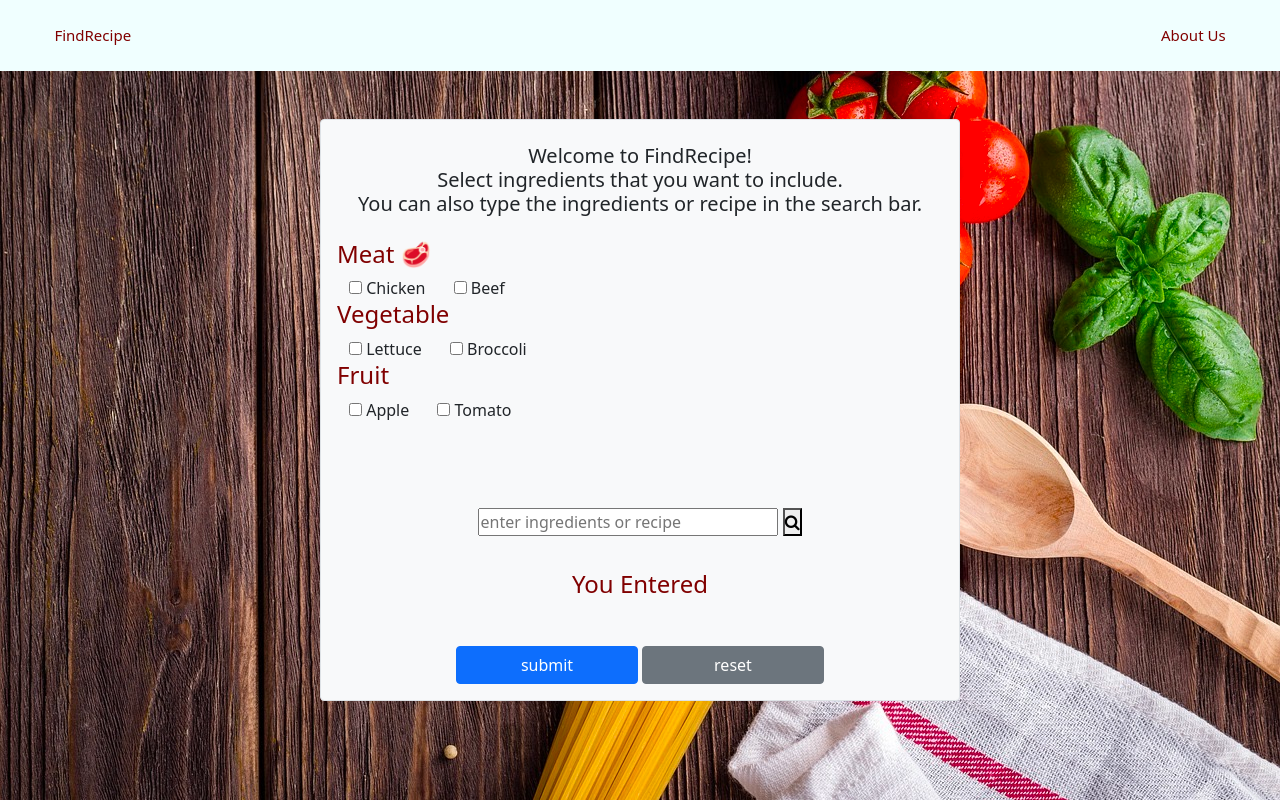
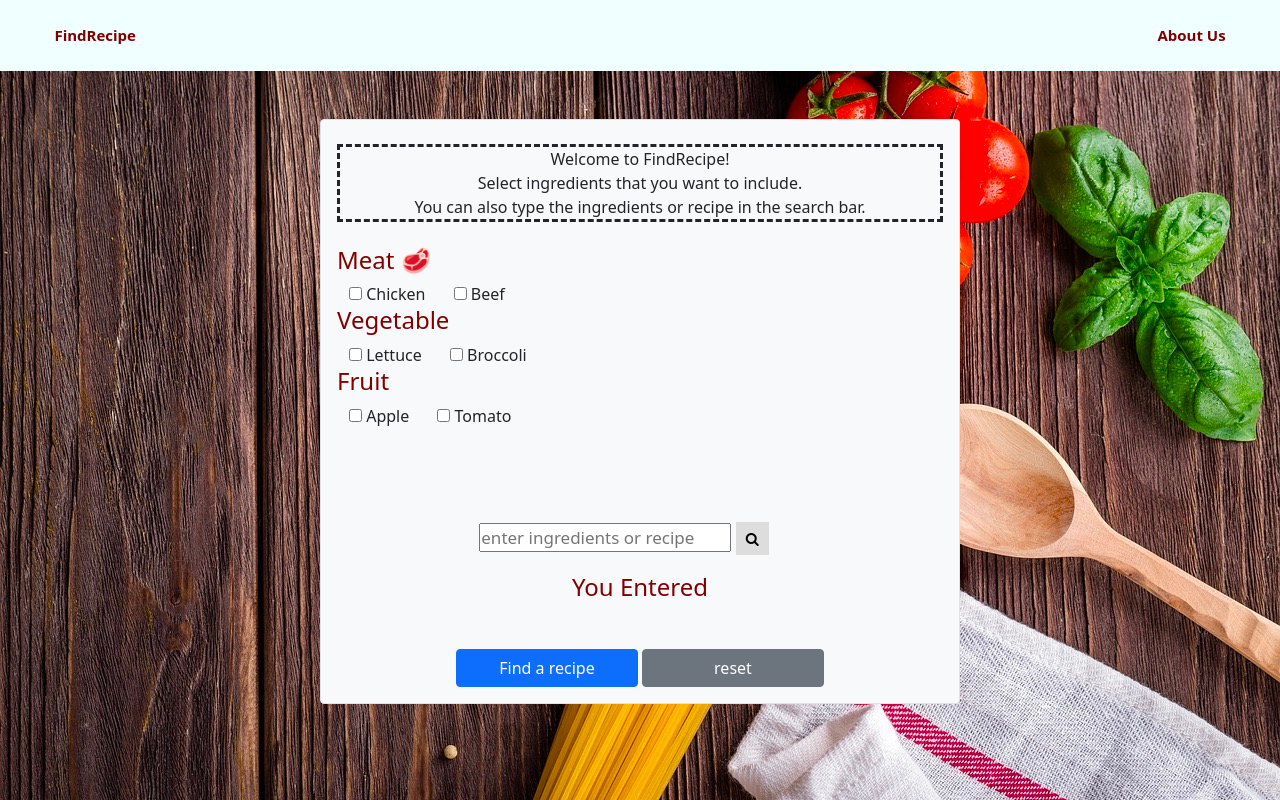
Before and after one commit to imOnVacation/recipe-app, a website: page index.html in a window 1280 px wide. Drawn offline with nearby package versions, Linux system fonts and the light colour scheme.

Commit message:
added border of the intro

```diff
--- a/index.html
+++ b/index.html
@@ -30,11 +30,11 @@
       </div>
     </div>
     <form class="bg-light border rounded w-50 mx-auto mt-5 p-3">
-      <h5 class="mt-2 mb-4 text-center">
+      <p class="intro-msg mt-2 mb-4 text-center">
         Welcome to FindRecipe!<br />
         Select ingredients that you want to include.<br />
         You can also type the ingredients or recipe in the search bar.
-      </h5>
+      <p>
       <script src="https://ajax.googleapis.com/ajax/libs/jquery/2.1.1/jquery.min.js"></script>
       <div id="Food" style="width: 450px; height: 250px">
         <h4>Meat &#129385;</h4>
@@ -107,18 +107,18 @@
           </label>
         </span>
       </div>
-      <div class="searchBar mt-2 mb-4 text-center">
+
+      <div class="searchBar text-center">
         <input
-          type="search"
-          style="width: 300px"
+          type="text"
           placeholder="enter ingredients or recipe"
           id="recipeSearch"
-          name="recipeSearch"
         />
-        <button type="submit">
+        <button class="searchBtn" type="submit">
           <i class="fa fa-search"></i>
         </button>
       </div>
+
       <div class="check-input-container">
         <h4 class="mt-2 mb-4 text-center">You Entered</h4>
       </div>
@@ -129,7 +129,7 @@
         <input
           type="submit"
           class="btn btn-primary text"
-          value="submit"
+          value="Find a recipe"
           id="submit"
           style="width: 30%"
         />
--- a/style.css
+++ b/style.css
@@ -30,8 +30,39 @@
   top: 0;
 }
 
+.navbar{
+  font-weight: bold;
+}
+
+.searchBar{
+  padding: 6px;
+  margin-top:8px;
+  margin-right:16px;
+  font-size:17px;
+  position: relative;
+}
+
+.searchBtn{
+  padding: 6px 10px;
+  margin-top: 8px;
+  margin-right: 16px;
+  background: #ddd;
+  font-size: 14px;
+  border: none;
+  cursor: pointer;
+}
+
+.searchBtn:hover {
+  background: #ccc;
+}
+
 h4 {
   color: maroon;
+}
+
+.intro-msg {
+  border-style: dashed;
+  border-width: fit-content;
 }
 
 .container {
```
